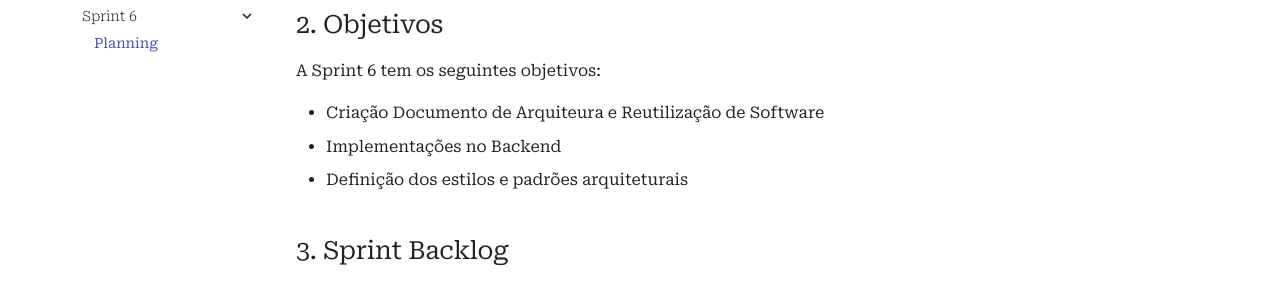
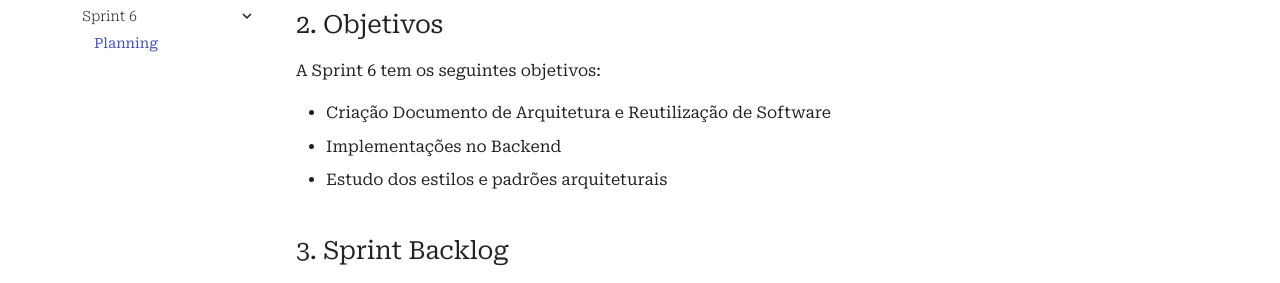
Before and after one commit to UnBArqDsw2021-2/2021.2_G4_CadernetaDeCampoDigital_docs, an MkDocs documentation site: the page built from docs/sprints/planning_6.md, in a window 1280 px wide and 1318 px high. Shown: the part 356-639 px from the top of the window. Built offline with MkDocs 1.6.1 and Material for MkDocs 9.7.7, drawn with Linux system fonts in a browser that asks for light colours; comment, search, counter and statistics services are not loaded.

Commit message:
#134 Corrigindo alteracoes pedidas

```diff
--- a/docs/sprints/planning_6.md
+++ b/docs/sprints/planning_6.md
@@ -8,9 +8,9 @@
 ## 2. Objetivos
 A Sprint 6 tem os seguintes objetivos:
 
-- Criação Documento de Arquiteura e Reutilização de Software
+- Criação Documento de Arquitetura e Reutilização de Software
 - Implementações no Backend
-- Definição dos estilos e padrões arquiteturais
+- Estudo dos estilos e padrões arquiteturais
 
 ## 3. Sprint Backlog
 | Descrição | Responsáveis | Pontuação
```
